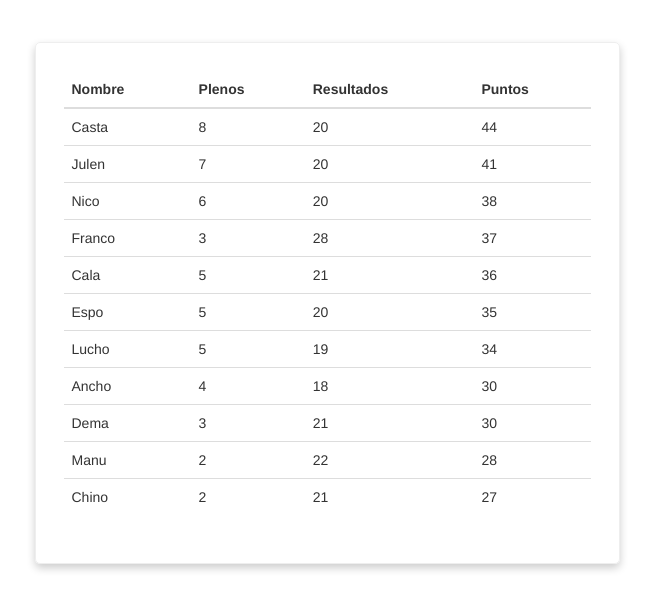
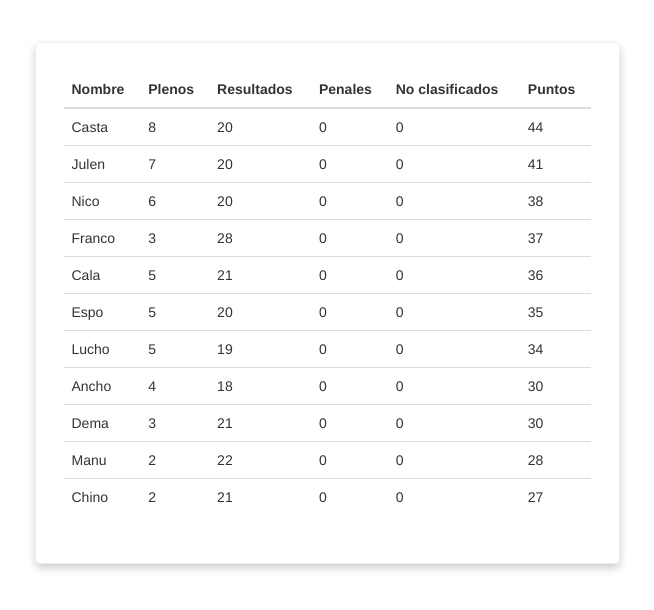
Before and after one commit to ManuelBilbao/Prode, a Django app: page /puntos/ in a window 1280 px wide. Shown: the top 610 px of the page, without its empty margins (313-967 px from the left). Run offline with Django 3.2, Linux system fonts and the light colour scheme; data comes from the database, SQL or seed files in the repository; some libraries are stand-ins or nearby versions.

Commit message:
Agregar a la puntuacion las eliminatorias

```diff
--- a/app/models.py
+++ b/app/models.py
@@ -48,6 +48,8 @@ class Puntaje(models.Model):
 	usuario = models.ForeignKey(User, on_delete=models.CASCADE)
 	plenos = models.SmallIntegerField(default = 0)
 	resultados = models.SmallIntegerField(default = 0)
+	penales = models.SmallIntegerField(default = 0)
+	error_clasificado = models.SmallIntegerField(default = 0)
 
 	def __str__(self):
 		return self.usuario.username
--- a/app/templates/app/puntos.html
+++ b/app/templates/app/puntos.html
@@ -10,6 +10,8 @@
 							<th>Nombre</th>
 							<th>Plenos</th>
 							<th>Resultados</th>
+							<th>Penales</th>
+							<th>No clasificados</th>
 							<th>Puntos</th>
 						</tr>
 					</thead>
@@ -19,6 +21,8 @@
 								<td>{{puntaje.usuario.username}}</td>
 								<td>{{puntaje.plenos}}</td>
 								<td>{{puntaje.resultados}}</td>
+								<td>{{puntaje.penales}}</td>
+								<td>{{puntaje.error_clasificado}}</td>
 								<td>{{puntaje.puntos}}</td>
 							</tr>
 						{% endfor %}
--- a/app/views.py
+++ b/app/views.py
@@ -7,6 +7,8 @@ from django.db.models import F, Q
 
 VALOR_PLENO = 3
 VALOR_RESULTADO = 1
+VALOR_PENAL = 2
+VALOR_ERRAR_CLASIFICADO = -1
 
 @login_required
 def actualizar_prediccion(request, partido_pk, prediccion_pk):
@@ -54,7 +56,7 @@ def crear_prediccion(request, partido_pk):
 	return render(request, 'app/cambiar_prediccion.html', {'form': form, 'partido': partido})
 
 def puntos(request):
-	puntajes = Puntaje.objects.all().annotate(puntos = VALOR_PLENO * F('plenos') + VALOR_RESULTADO * F('resultados')).order_by('-puntos', '-plenos')
+	puntajes = Puntaje.objects.all().annotate(puntos = VALOR_PLENO * F('plenos') + VALOR_RESULTADO * F('resultados') + VALOR_PENAL * F('penales') + VALOR_ERRAR_CLASIFICADO * F('error_clasificado')).order_by('-puntos', '-plenos')
 
 	return render(request, 'app/puntos.html', {'puntajes': puntajes})
 
```
